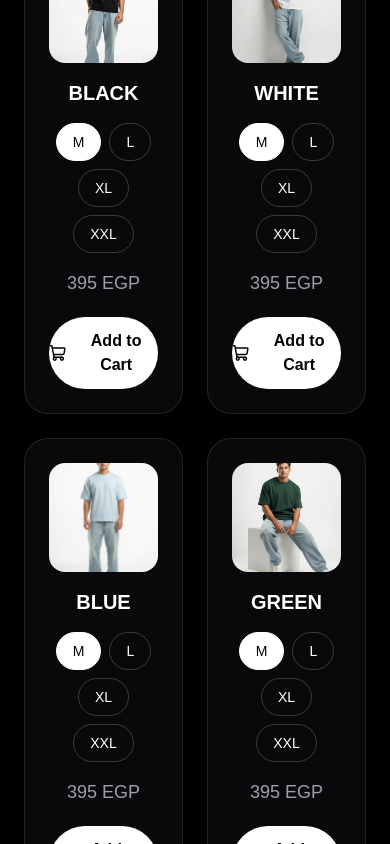
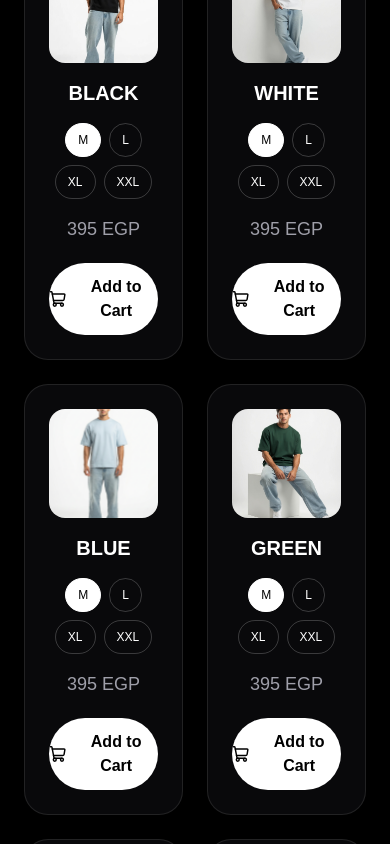
Before and after one commit to fadyviga/blank-store, a Next.js app: page / in a window 390 px wide. Shown: the part 1100-1944 px from the top of the page. Built offline with nearby package versions, Linux system fonts and the light colour scheme.

Commit message:
update store ui

```diff
--- a/src/app/components/ColorCard.tsx
+++ b/src/app/components/ColorCard.tsx
@@ -48,13 +48,13 @@ export default function ColorCard({ color }: { color: string }) {
       </h3>
 
       {/* Sizes */}
-      <div className="flex gap-2 justify-center mb-4 flex-wrap">
+      <div className="flex flex-wrap gap-2 justify-center mb-4 w-full">
 
         {["M", "L", "XL", "XXL"].map((s) => (
           <button
             key={s}
             onClick={() => setSize(s)}
-            className={`px-4 py-2 border rounded-full text-sm transition ${
+            className={`px-3 md:px-4 py-2 border rounded-full text-xs md:text-sm transition whitespace-nowrap ${
               size === s
                 ? "bg-white text-black border-white"
                 : "border-white/20 hover:border-white/50"
```
